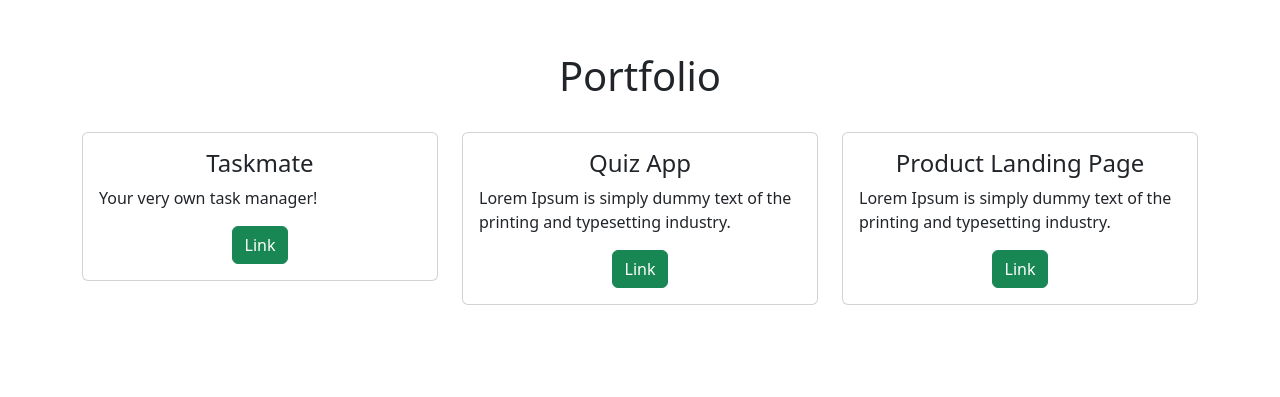
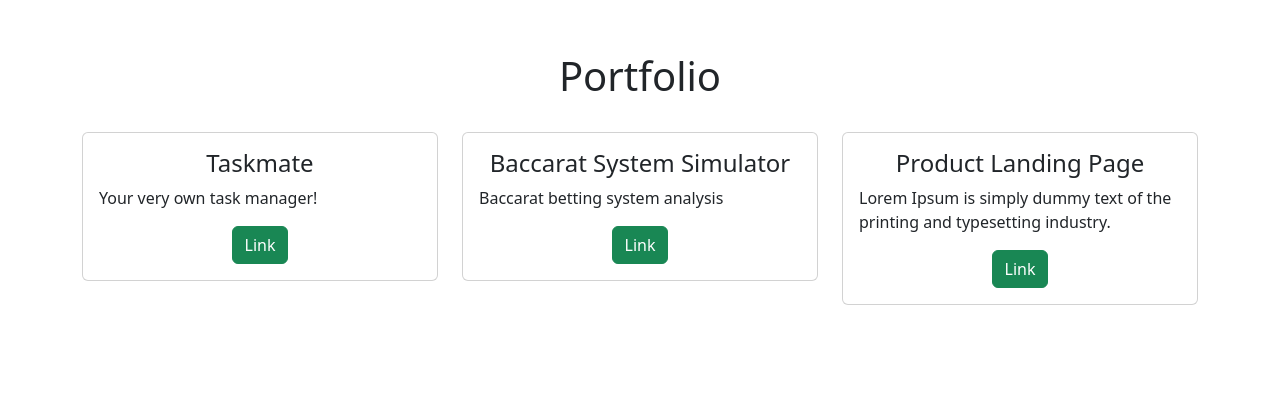
Before and after one commit to je3150/je3150.github.io, a plain HTML site: page index.html in a window 1280 px wide. Shown: the part 1668-2065 px from the top of the page. Drawn offline with nearby package versions, Linux system fonts and the light colour scheme; files whose address does not match are found by name.

Commit message:
Update index.html

```diff
--- a/index.html
+++ b/index.html
@@ -89,10 +89,10 @@
                     <div class="card">
                         <!-- <img class="card-img-top" src="images/portfolioImage4.jpeg" alt="Card image" style="width:100%"> -->
                         <div class="card-body">
-                            <h4 class="card-title">Quiz App</h4>
-                            <p class="card-text">Lorem Ipsum is simply dummy text of the printing and typesetting industry.</p>
+                            <h4 class="card-title">Baccarat System Simulator</h4>
+                            <p class="card-text">Baccarat betting system analysis</p>
                             <div class="text-center">
-                                <a href="#" class="btn btn-success">Link</a>
+                                <a href="https://colab.research.google.com/drive/13gXhZ6D2V_dpxVOyWpivoVfVWUKXYVnp?usp=sharing" class="btn btn-success">Link</a>
                             </div>
                         </div>
                     </div>
```
